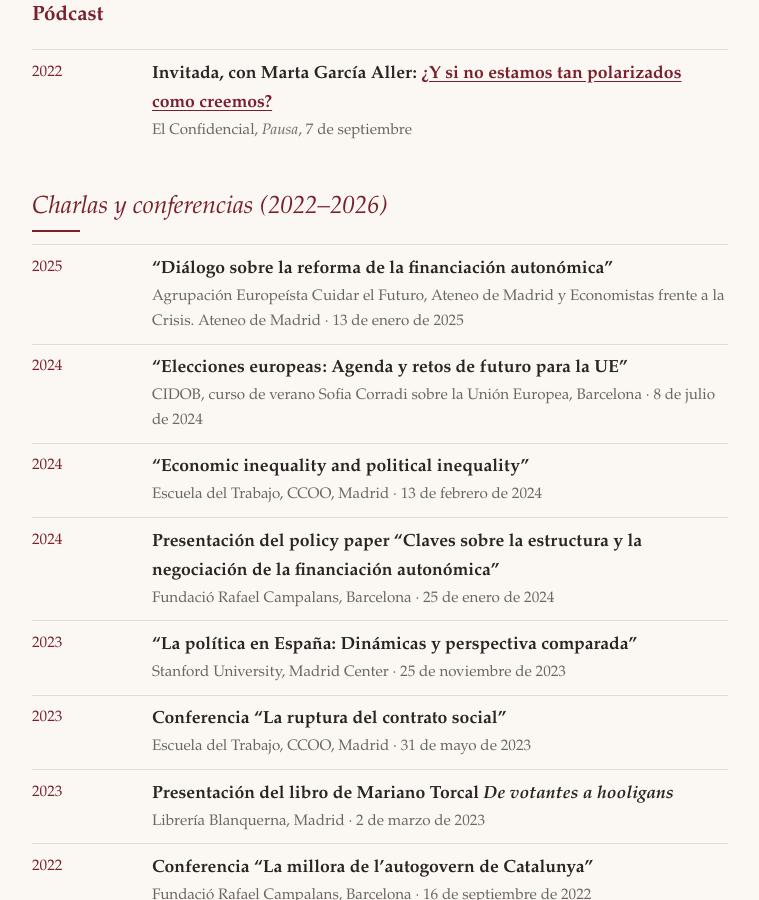
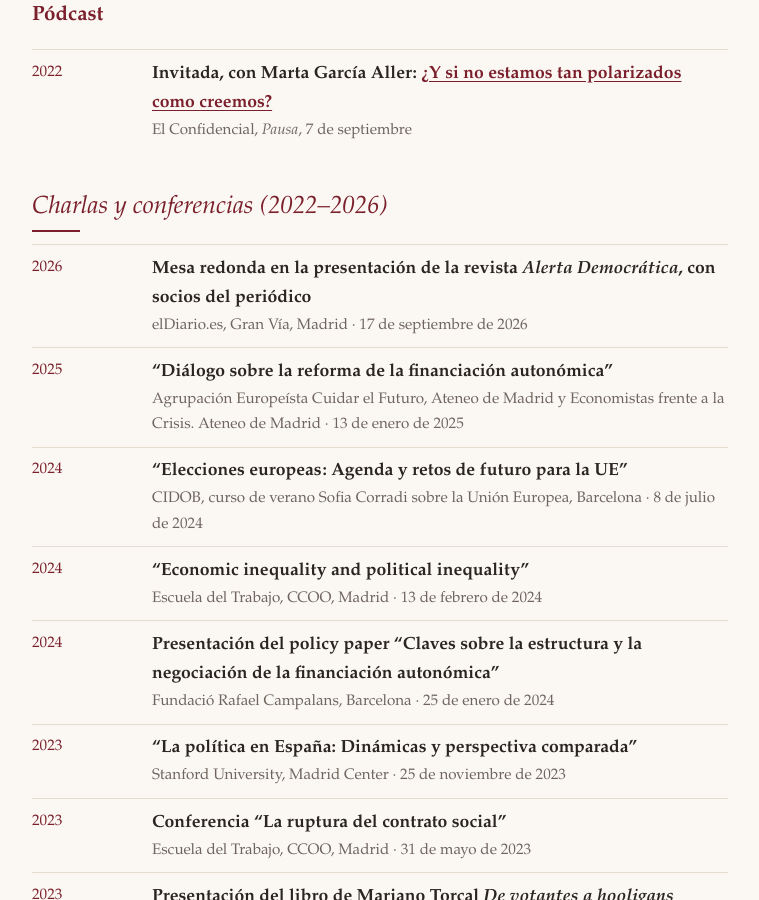
Before and after one commit to sandraleonalfonso/Sandra-Leon, a Jekyll site: the page built from es/divulgacion.md, in a window 1280 px wide and 900 px high, scrolled down 6476 px. Shown: the whole window, without its empty margins (260-1019 px from the left). Built offline with Jekyll 4.4.1, drawn with Linux system fonts in a browser that asks for light colours.

Commit message:
Talks: add elDiario.es Alerta Democrática presentation (2026)
Co-Authored-By: Claude Opus 5.5 (1M context) <noreply@anthropic.com>
Claude-Session: https://claude.ai/code/session_01Csi1G9zYbePJE1osHYZ3KG

```diff
--- a/es/divulgacion.md
+++ b/es/divulgacion.md
@@ -135,6 +135,8 @@ Mis artículos en *El País* están en mi [página de autora](http://elpais.com/
 {: #talks}
 
 <dl class="timeline">
+  <dt>2026</dt>
+  <dd><span class="tl-role">Mesa redonda en la presentación de la revista <em>Alerta Democrática</em>, con socios del periódico</span><span class="tl-org">elDiario.es, Gran Vía, Madrid · 17 de septiembre de 2026</span></dd>
   <dt>2025</dt>
   <dd><span class="tl-role">“Diálogo sobre la reforma de la financiación autonómica”</span><span class="tl-org">Agrupación Europeísta Cuidar el Futuro, Ateneo de Madrid y Economistas frente a la Crisis. Ateneo de Madrid · 13 de enero de 2025</span></dd>
   <dt>2024</dt>
```
Also changed, not shown: engagement.md (+2 -0 lines).
